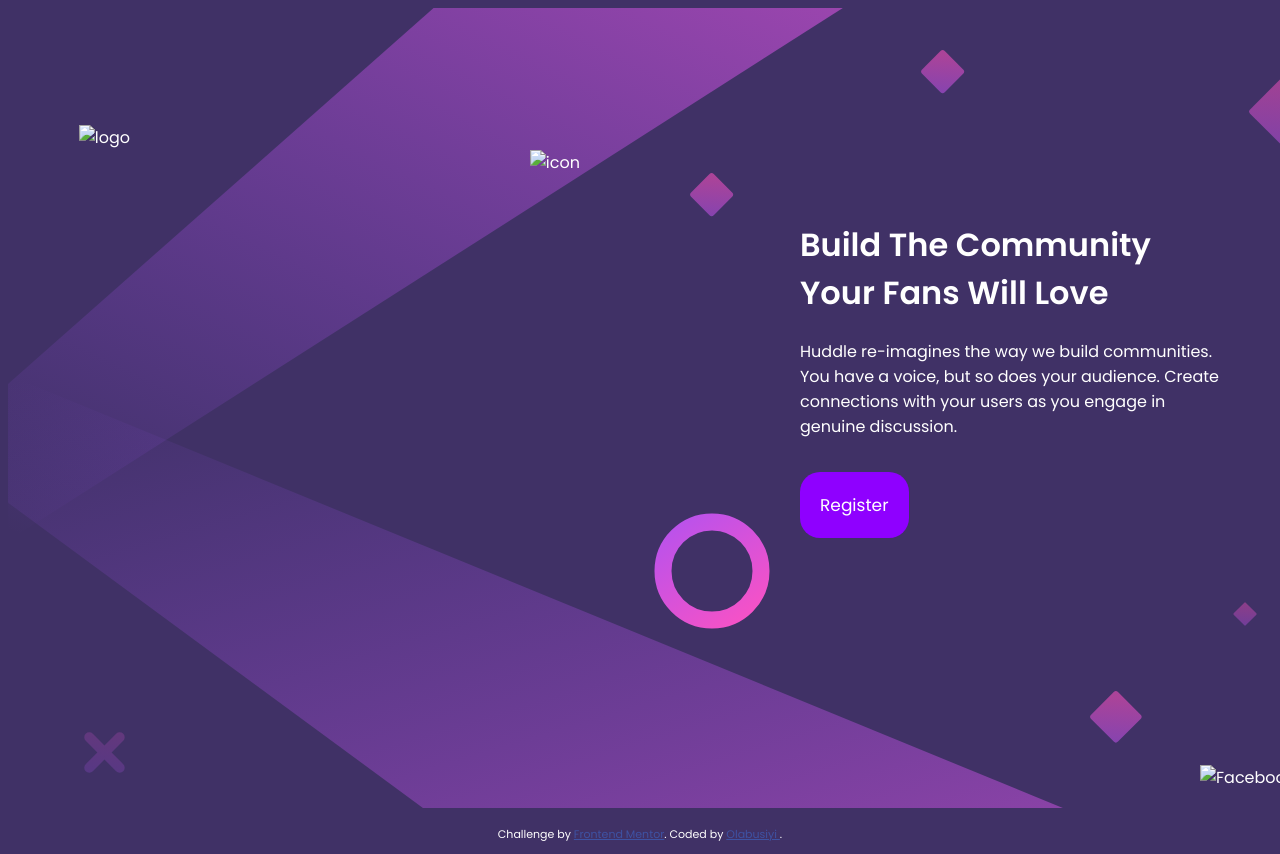
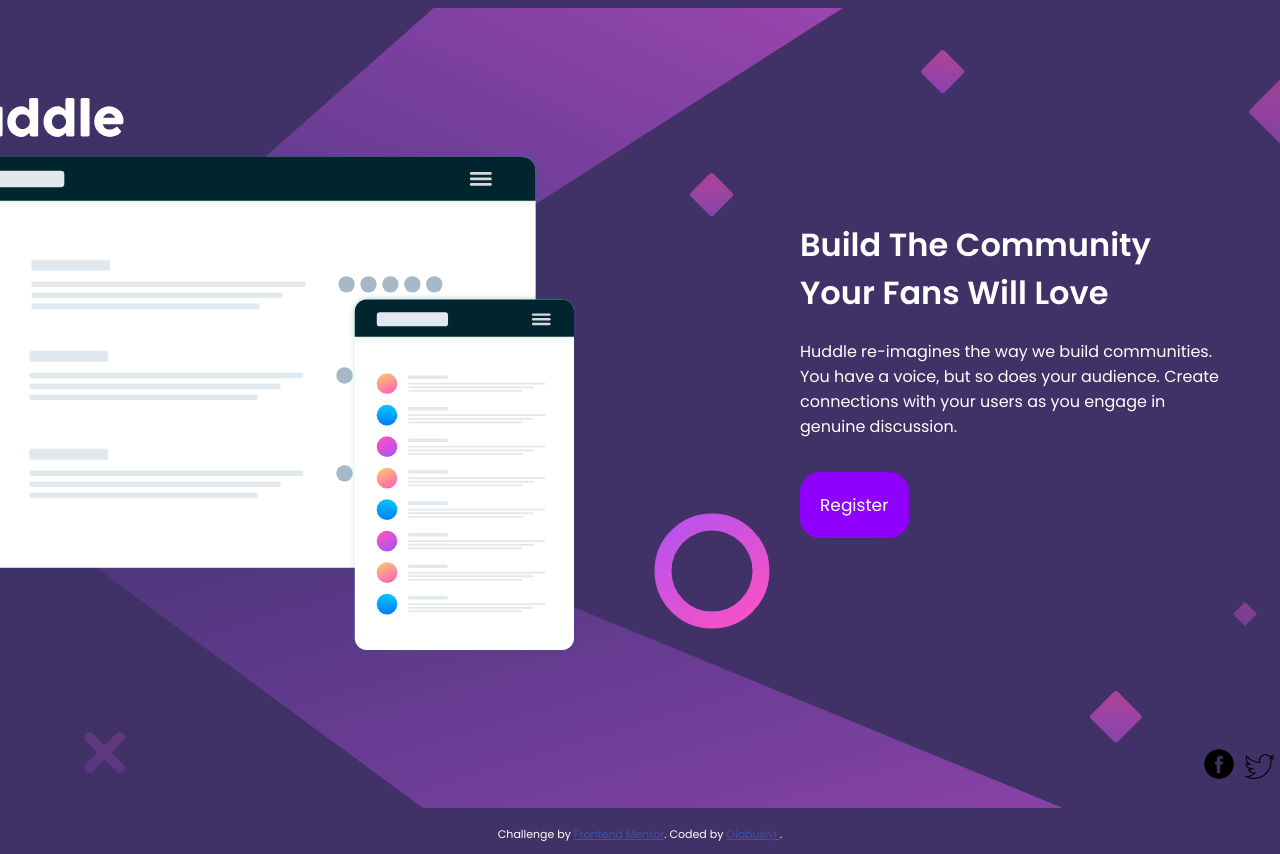
Before and after one commit to Olabusiyi/Hubble, a plain HTML site: page index.html in a window 1280 px wide. Shown: the top 854 px of the page. Drawn offline with Linux system fonts and the light colour scheme; files that its build step writes are made by us from their sources; files whose address does not match are found by name.

Commit message:
Update index.html

```diff
--- a/index.html
+++ b/index.html
@@ -4,7 +4,7 @@
   <meta charset="UTF-8">
   <meta name="viewport" content="width=device-width, initial-scale=1.0"> <!-- displays site properly based on user's device -->
 
-  <link rel="icon" type="image/png" sizes="32x32" href="./images/favicon-32x32.png">
+  <link rel="icon" type="image/png" sizes="32x32" href=".favicon-32x32.png">
 
   <title>Frontend Mentor | Huddle landing page with single introductory section</title>
   <link rel="stylesheet" href="css/styles.css">
@@ -26,15 +26,15 @@
 
   <img class="backgroundimage" src="images/bg-desktop.svg" alt="background image">
 
-  <img class="icons" src="images/illustration-mockups.svg" alt="icon">
-  <img class="logo" src="images/logo.svg" alt="logo">
+  <img class="icons" src="illustration-mockups.svg" alt="icon">
+  <img class="logo" src="logo.svg" alt="logo">
 
   <link rel="preconnect" href="https://fonts.gstatic.com">
   <link href="https://fonts.googleapis.com/css2?family=Poppins:wght@400;600&display=swap" rel="stylesheet">
 
   <div class="bottom-section">
-    <img class="facebook" src="images/facebook.webp" alt="Facebook-logo">
-    <img class="twitter" src="images/twitter.webp" alt="Twitter-logo">
+    <img class="facebook" src="facebook.webp" alt="Facebook-logo">
+    <img class="twitter" src="twitter.webp" alt="Twitter-logo">
   </div>
 
   <footer>
```
